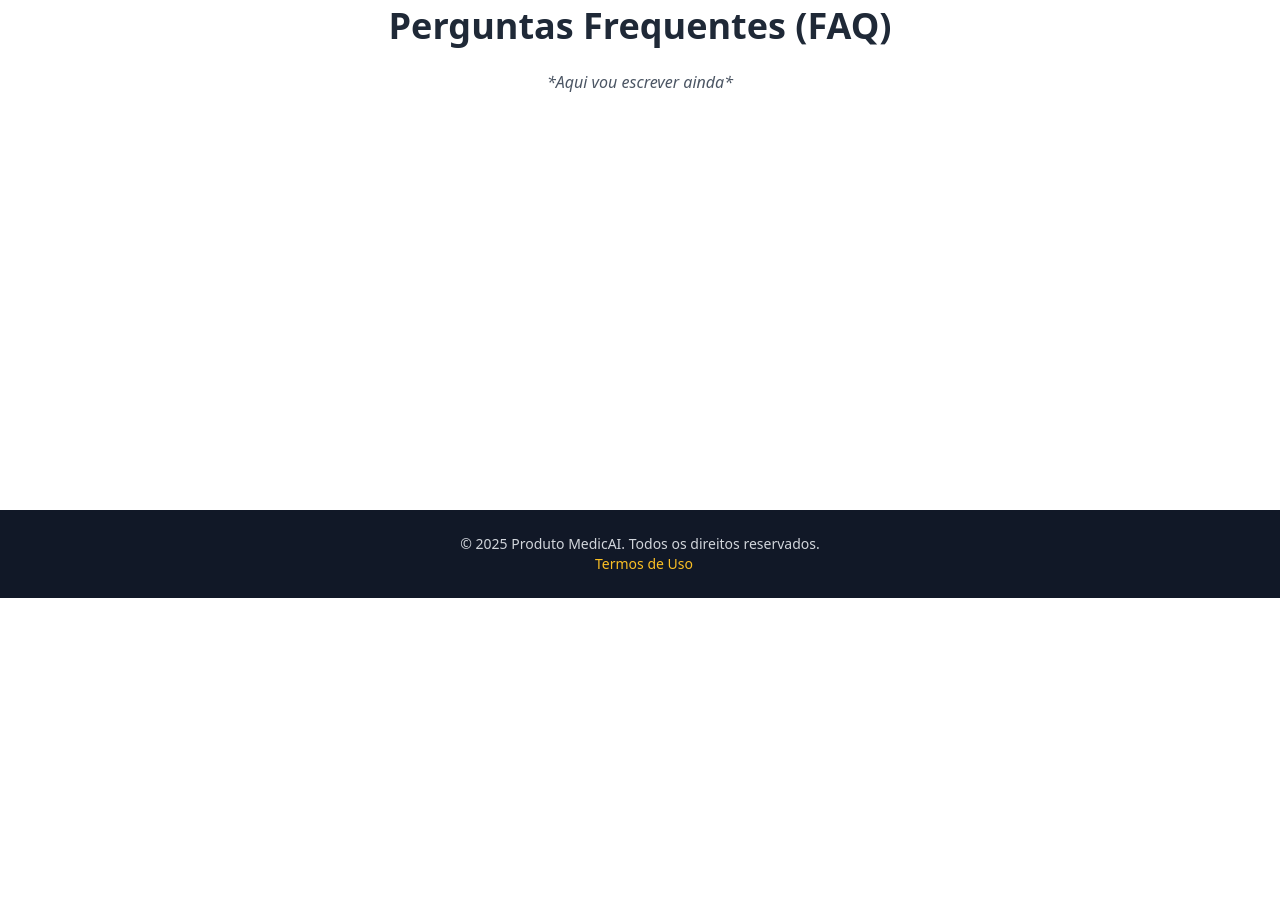
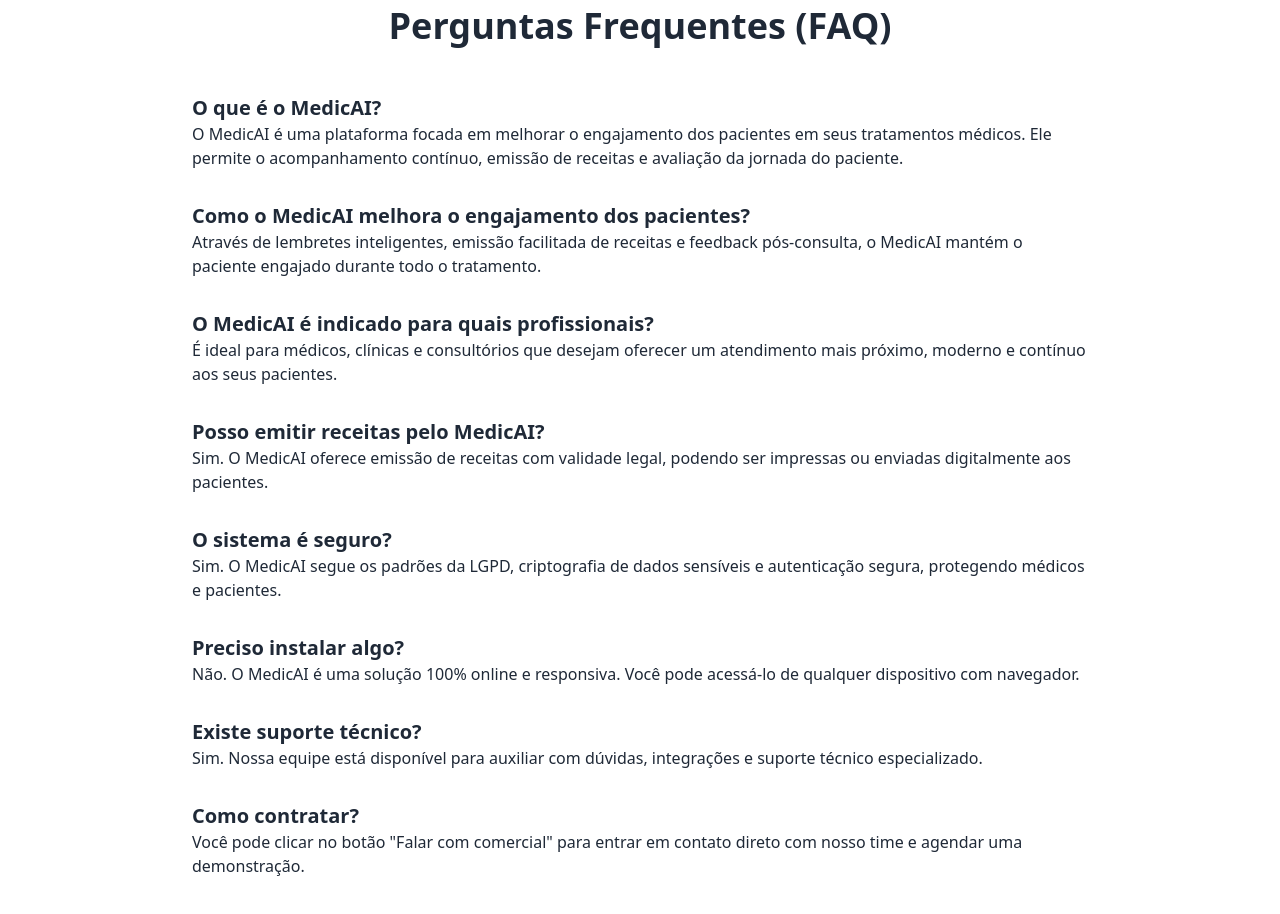
Before and after one commit to lucas081297/SiteX, a plain HTML site: page index.html in a window 1280 px wide. Shown: the part 1540-2454 px from the top of the page. Before the commit the page ends 2138 px from the top, so only its background shows below. Drawn offline with nearby package versions, Linux system fonts and the light colour scheme.

Commit message:
feat: faq

```diff
--- a/index.html
+++ b/index.html
@@ -56,12 +56,53 @@
   </section>
 
   <!-- FAQ -->
-  <section id="faq" class="py-20 px-6 bg-white">
-    <div class="max-w-4xl mx-auto text-center fade-in">
-      <h2 class="text-4xl font-bold text-orange-500 mb-6">Perguntas Frequentes (FAQ)</h2>
-      <p class="text-gray-600 italic">*Aqui vou escrever ainda*</p>
+<section id="faq" class="py-20 px-6 bg-white">
+  <div class="max-w-4xl mx-auto text-center fade-in">
+    <h2 class="text-4xl font-bold text-orange-500 mb-12">Perguntas Frequentes (FAQ)</h2>
+    <div class="space-y-8 text-left text-gray-800">
+      <div>
+        <h3 class="text-xl font-semibold text-orange-600">O que é o MedicAI?</h3>
+        <p>O MedicAI é uma plataforma focada em melhorar o engajamento dos pacientes em seus tratamentos médicos. Ele permite o acompanhamento contínuo, emissão de receitas e avaliação da jornada do paciente.</p>
+      </div>
+
+      <div>
+        <h3 class="text-xl font-semibold text-orange-600">Como o MedicAI melhora o engajamento dos pacientes?</h3>
+        <p>Através de lembretes inteligentes, emissão facilitada de receitas e feedback pós-consulta, o MedicAI mantém o paciente engajado durante todo o tratamento.</p>
+      </div>
+
+      <div>
+        <h3 class="text-xl font-semibold text-orange-600">O MedicAI é indicado para quais profissionais?</h3>
+        <p>É ideal para médicos, clínicas e consultórios que desejam oferecer um atendimento mais próximo, moderno e contínuo aos seus pacientes.</p>
+      </div>
+
+      <div>
+        <h3 class="text-xl font-semibold text-orange-600">Posso emitir receitas pelo MedicAI?</h3>
+        <p>Sim. O MedicAI oferece emissão de receitas com validade legal, podendo ser impressas ou enviadas digitalmente aos pacientes.</p>
+      </div>
+
+      <div>
+        <h3 class="text-xl font-semibold text-orange-600">O sistema é seguro?</h3>
+        <p>Sim. O MedicAI segue os padrões da LGPD, criptografia de dados sensíveis e autenticação segura, protegendo médicos e pacientes.</p>
+      </div>
+
+      <div>
+        <h3 class="text-xl font-semibold text-orange-600">Preciso instalar algo?</h3>
+        <p>Não. O MedicAI é uma solução 100% online e responsiva. Você pode acessá-lo de qualquer dispositivo com navegador.</p>
+      </div>
+
+      <div>
+        <h3 class="text-xl font-semibold text-orange-600">Existe suporte técnico?</h3>
+        <p>Sim. Nossa equipe está disponível para auxiliar com dúvidas, integrações e suporte técnico especializado.</p>
+      </div>
+
+      <div>
+        <h3 class="text-xl font-semibold text-orange-600">Como contratar?</h3>
+        <p>Você pode clicar no botão "Falar com comercial" para entrar em contato direto com nosso time e agendar uma demonstração.</p>
+      </div>
     </div>
-  </section>
+  </div>
+</section>
+
 
   <!-- Contato -->
   <section id="contato" class="py-20 px-6 bg-gradient-to-r from-orange-500 to-yellow-400 text-white">
```
